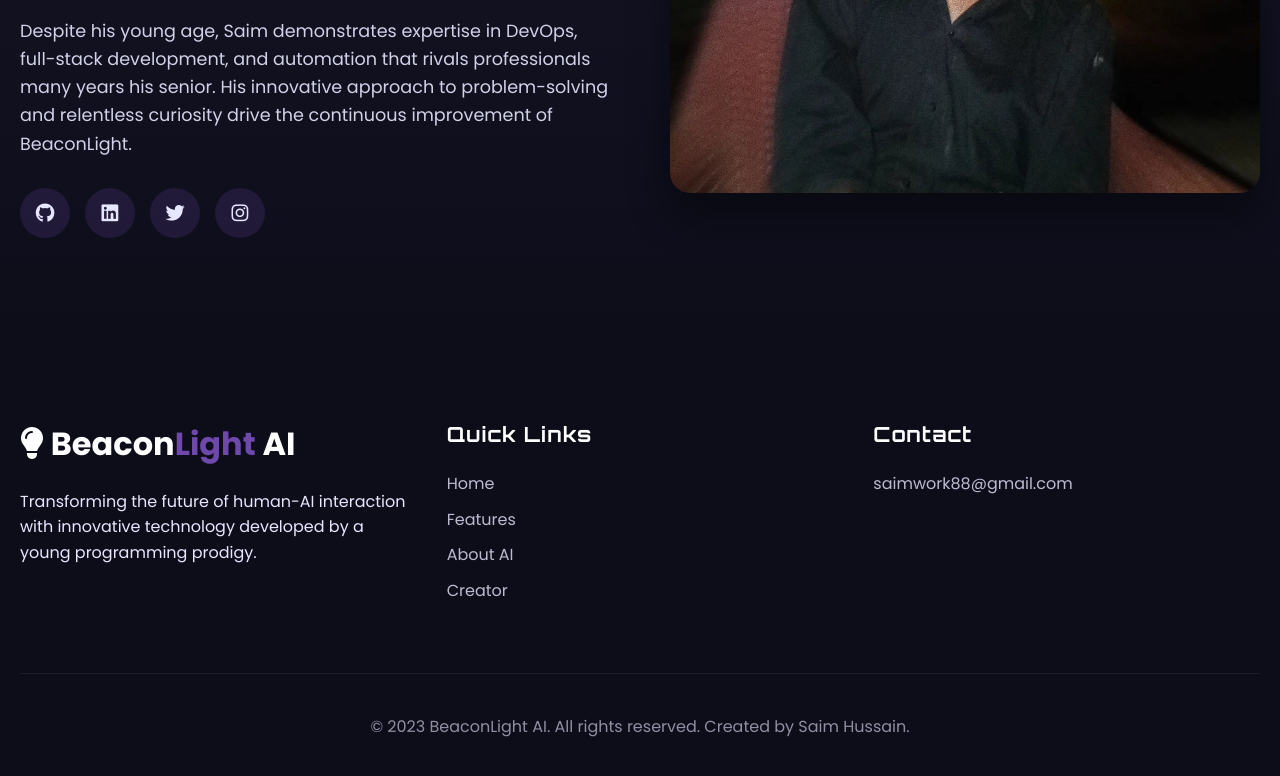
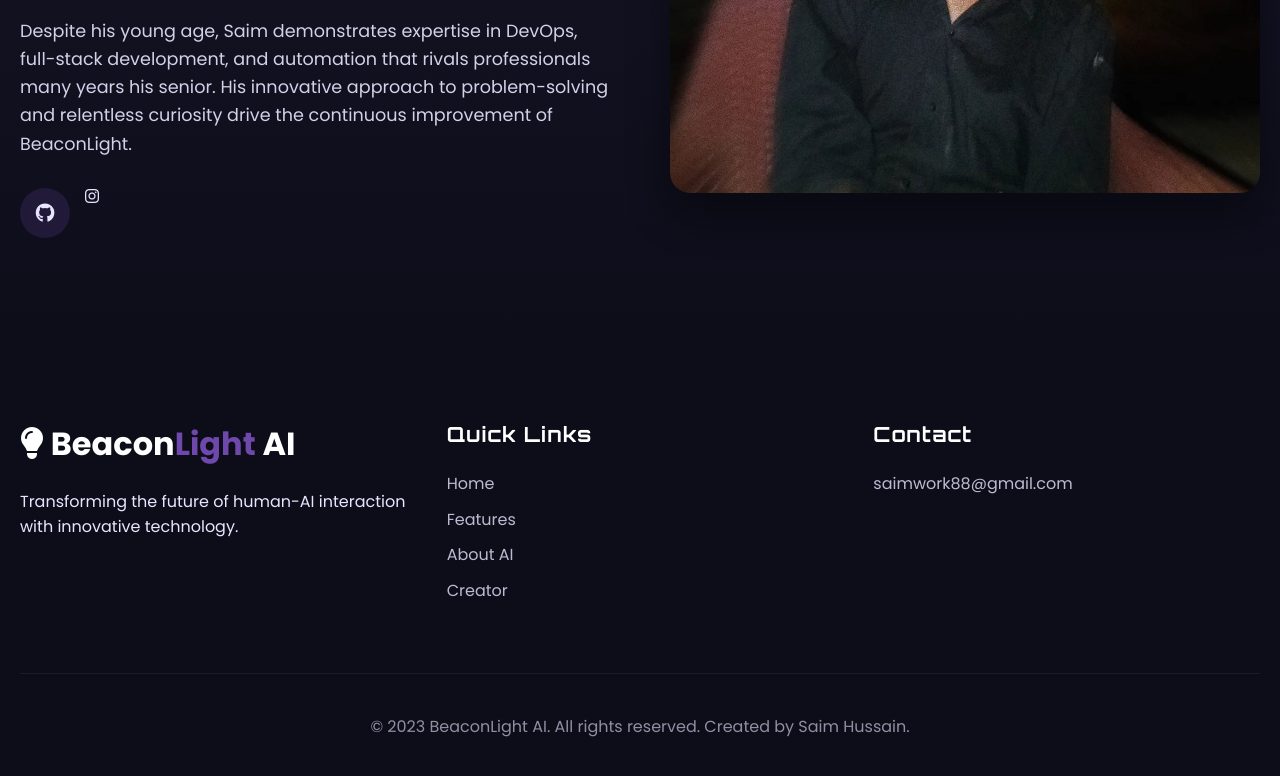
Before and after one commit to aloradev234/Saim-s-Portfolio, a plain HTML site: page BeaconHome.html in a window 1280 px wide. Shown: the part 3863-4639 px from the top of the page. Drawn offline with nearby package versions, Linux system fonts and the light colour scheme.

Commit message:
Update BeaconHome.html

```diff
--- a/BeaconHome.html
+++ b/BeaconHome.html
@@ -681,10 +681,8 @@
                     <p>Despite his young age, Saim demonstrates expertise in DevOps, full-stack development, and automation that rivals professionals many years his senior. His innovative approach to problem-solving and relentless curiosity drive the continuous improvement of BeaconLight.</p>
 
                     <div class="social-links">
-                        <a href="#" class="social-link"><i class="fab fa-github"></i></a>
-                        <a href="#" class="social-link"><i class="fab fa-linkedin"></i></a>
-                        <a href="#" class="social-link"><i class="fab fa-twitter"></i></a>
-                        <a href="#" class="social-link"><i class="fab fa-instagram"></i></a>
+                        <a href="https://github.com/v-Saim" class="social-link"><i class="fab fa-github"></i></a
+                        <a href="httpx://instagram.com/valamgir" class="social-link"><i class="fab fa-instagram"></i></a>
                     </div>
                 </div>
                 <div class="about-image animate-on-scroll">
@@ -702,7 +700,7 @@
                     <div class="footer-logo">
                         <i class="fas fa-lightbulb"></i> Beacon<span>Light</span> AI
                     </div>
-                    <p>Transforming the future of human-AI interaction with innovative technology developed by a young programming prodigy.</p>
+                    <p>Transforming the future of human-AI interaction with innovative technology.</p>
                 </div>
                 <div class="footer-links">
                     <h4>Quick Links</h4>
```
